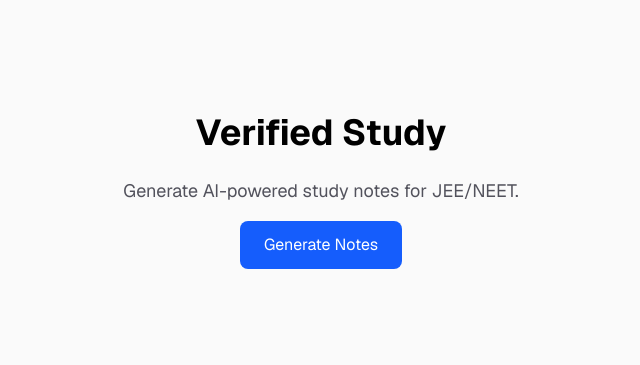
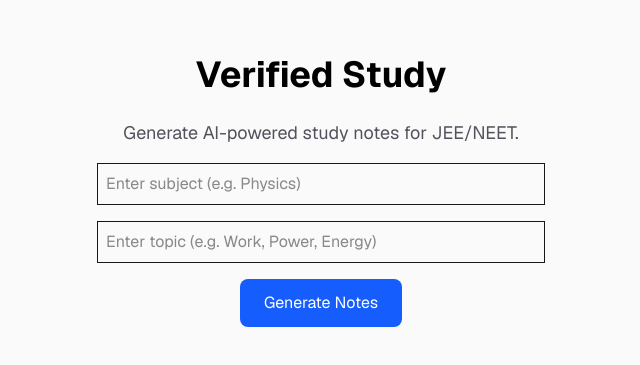
Before and after one commit to tasumeshram15-creator/verified-study, a Next.js app in the folder app/: page / in a window 1280 px wide. Shown: the part 209-574 px from the top of the page, without its empty margins (319-959 px from the left). Built offline with nearby package versions, Linux system fonts and the light colour scheme.

Commit message:
Fix Generate Notes button with POST request

```diff
--- a/app/app/page.tsx
+++ b/app/app/page.tsx
@@ -3,13 +3,21 @@
 import { useState } from "react";
 
 export default function Home() {
-  const [notes, setNotes] = useState<string>("");
+  const [subject, setSubject] = useState("");
+  const [topic, setTopic] = useState("");
+  const [notes, setNotes] = useState("");
 
   const handleGenerate = async () => {
     try {
       const response = await fetch("http://localhost:4000/generate", {
-        method: "GET", // or "POST" depending on your backend
+        method: "POST", // ✅ must be POST to match backend
+        headers: { "Content-Type": "application/json" },
+        body: JSON.stringify({
+          subject: subject || "Physics",
+          topic: topic || "Work, Power, Energy",
+        }),
       });
+
       const data = await response.json();
       setNotes(data.notes || "No notes received");
     } catch (error) {
@@ -26,6 +34,23 @@
       <p className="text-lg text-zinc-600 dark:text-zinc-400 mb-4">
         Generate AI-powered study notes for JEE/NEET.
       </p>
+
+      <input
+        type="text"
+        value={subject}
+        onChange={(e) => setSubject(e.target.value)}
+        placeholder="Enter subject (e.g. Physics)"
+        className="border p-2 mb-4 w-full max-w-md"
+      />
+
+      <input
+        type="text"
+        value={topic}
+        onChange={(e) => setTopic(e.target.value)}
+        placeholder="Enter topic (e.g. Work, Power, Energy)"
+        className="border p-2 mb-4 w-full max-w-md"
+      />
+
       <button
         onClick={handleGenerate}
         className="px-6 py-3 rounded-lg bg-blue-600 text-white hover:bg-blue-700 transition"
@@ -36,7 +61,9 @@
       {notes && (
         <div className="mt-8 p-4 border rounded-lg bg-white dark:bg-zinc-800 w-full max-w-xl">
           <h2 className="text-xl font-semibold mb-2">Generated Notes:</h2>
-          <p className="text-zinc-700 dark:text-zinc-200">{notes}</p>
+          <p className="text-zinc-700 dark:text-zinc-200 whitespace-pre-line">
+            {notes}
+          </p>
         </div>
       )}
     </main>
```
